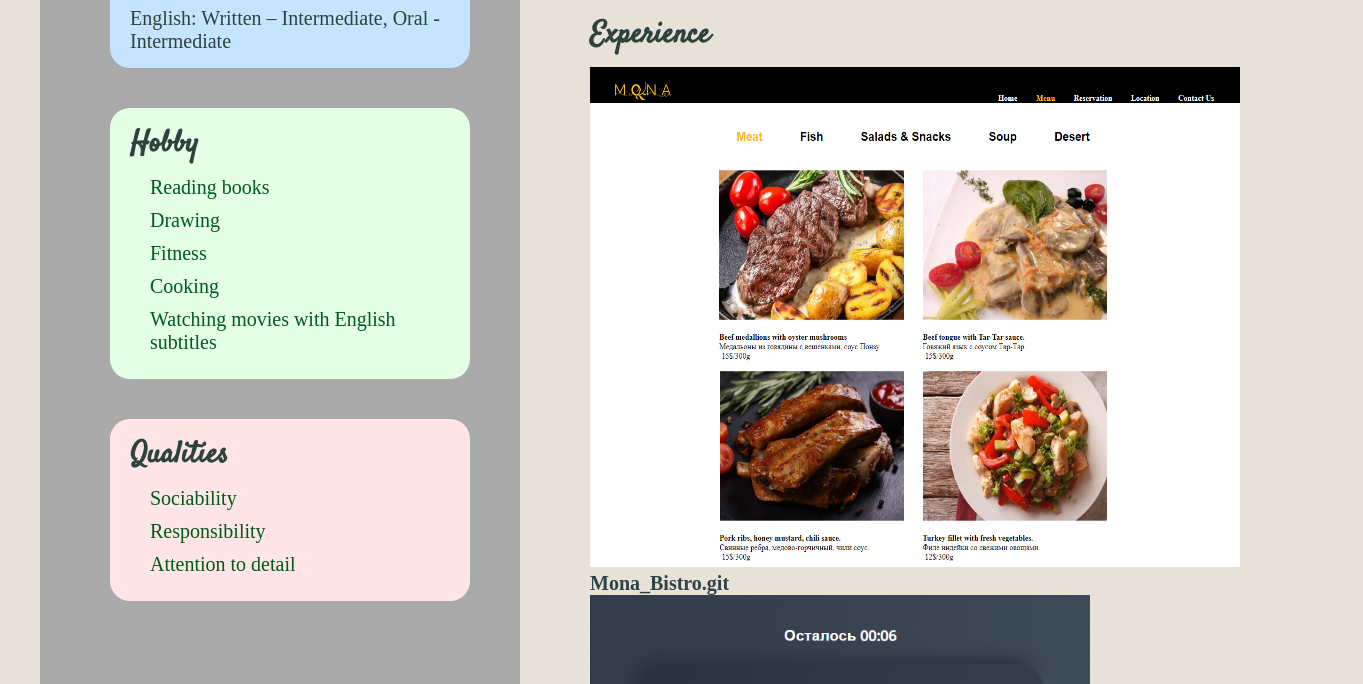
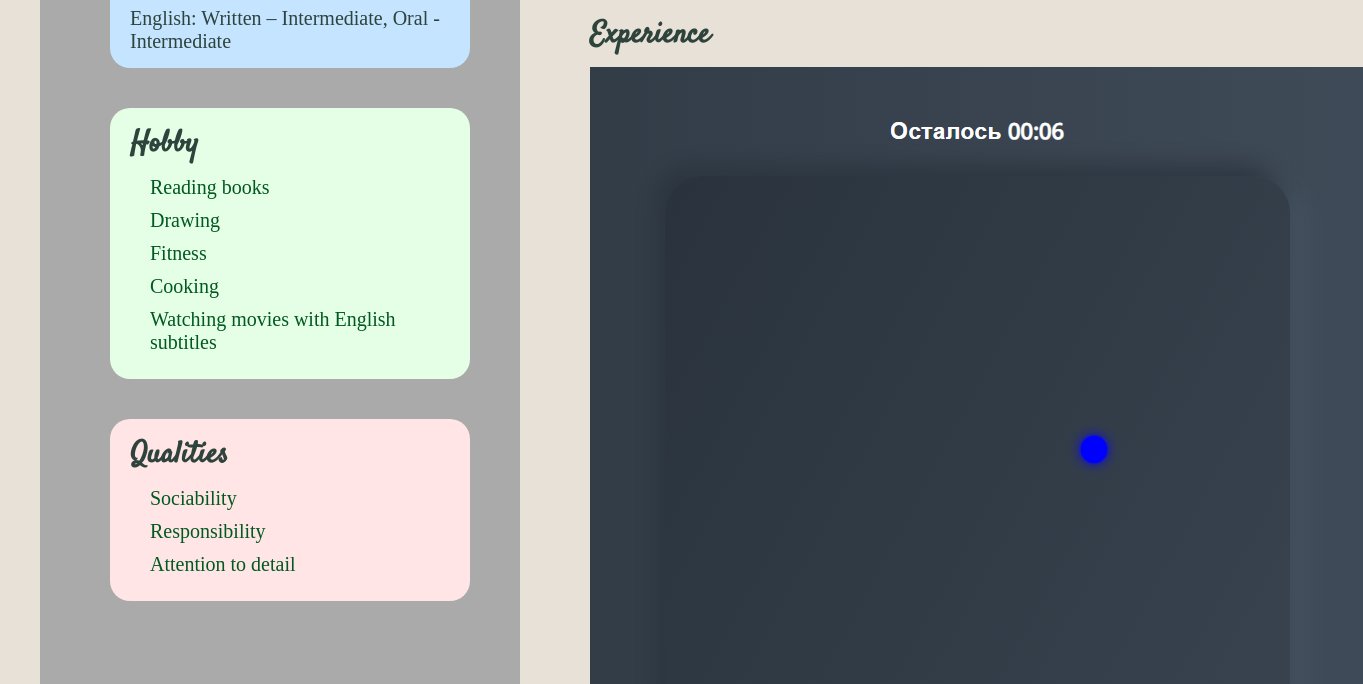
Before and after one commit to Ryt666/rsschool-cv, a plain HTML site: page index.html in a window 1280 px wide. Shown: the part 1058-1742 px from the top of the page, 1363 px wide, since content can reach past the window. Drawn offline with Linux system fonts and the light colour scheme.

Commit message:
fix: correct some mistakes

```diff
--- a/index.html
+++ b/index.html
@@ -187,11 +187,10 @@
 
                 <div class="card">
                     <h2>Experience</h2>
-                    <img class="card__picture" src="images/Capture.PNG" alt="image" width="650px" height="500px">
-                    <a href="https://github.com/Ryt666/Mona_Bistro.git">Mona_Bistro.git</a>
-                    <img class="card__picture" src="images/Снимок.PNG" alt="image" width="500px" height="500px">
+                    <img class="card__picture2" src="images/Снимок.PNG" alt="image">
                     <br><a href="https://github.com/Ryt666/Click-game.git">Click-game.git</a>
                     <br><a href="https://github.com/Ryt666/Glowing-squares.git">Glowing-squares.git</a>
+                    <br><a href="https://github.com/Ryt666/Mona_Bistro.git">Mona_Bistro.git</a>
 
 
                 </div>
```
